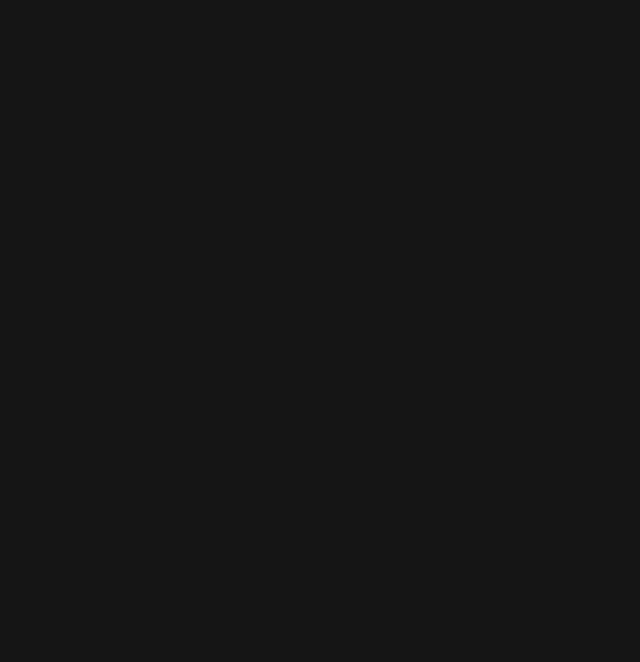
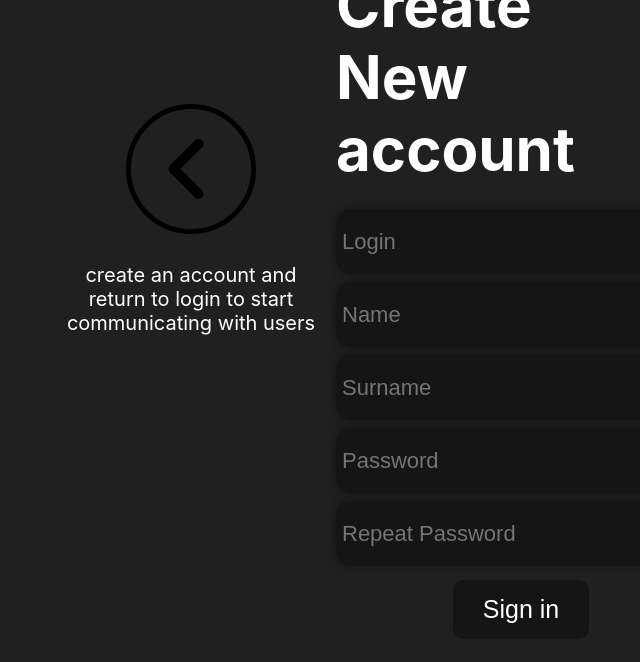
Before and after one commit to alexandrubircu/chat-app, a React (Create React App) app: page /register in a window 1280 px wide. Before the commit this address had no page. Shown: the top 662 px of the page, without its empty margins (259-899 px from the left). Built offline with nearby package versions, Linux system fonts and the light colour scheme; data requests are answered from the project's data file.

Commit message:
Added registration functionality to the main page

```diff
--- a/src/App.js
+++ b/src/App.js
@@ -1,9 +1,10 @@
 import React, { useEffect, useState } from "react";
 import './App.css';
-import { BrowserRouter, Route, Routes } from 'react-router-dom';
+import { BrowserRouter, Navigate, Route, Routes, useNavigate } from 'react-router-dom';
 import { api } from './api/api';
 import ChatPage from './container/ChatPage/ChatPage';
 import Login from './container/Login/Login';
+import Register from "./container/Register/Register";
 
 function App() {
   const [counter, setCounter] = useState(0);
@@ -76,6 +77,16 @@ function App() {
     }
   }
 
+  const registerUser = async (user) => {
+    try {
+      const res = await api.post('/users', user);
+      setUserData(prevUsers => [...prevUsers, res.data]);
+
+    } catch (error) {
+      console.error("Eroare la înregistrarea utilizatorului:", error);
+    }
+    setAuthUser(user);
+  }
 
   return (
     <div className="App">
@@ -94,6 +105,7 @@ function App() {
               setAuthUser={setAuthUser}
             />}
           />
+          <Route path="/register" element={<Register registerUser={registerUser} userData={userData}/>} />
         </Routes>
       </BrowserRouter>
     </div>
--- a/src/container/Login/Login.jsx
+++ b/src/container/Login/Login.jsx
@@ -34,7 +34,7 @@ const Login = (props) => {
                 />
                 <div className={styles.buttonblock}>
                     <div className={styles.actionblock}>
-                        <Link>Registration</Link>
+                        <Link to="/register">Registration</Link>
                         <div className={styles.checkbox}>
                             <input type="checkbox"/>
                             <p>Remember me</p>
--- /dev/null
+++ b/src/container/Register/Register.jsx
@@ -0,0 +1,90 @@
+import React, { useState } from "react";
+import styles from './styles.module.css'
+import { Link } from "react-router-dom";
+import goBack from '../../images/go-back-2-256.png'
+const Register = (props) => {
+    const [login,setLogin] = useState(null)
+    const [password,setPassword] = useState(null);
+    const [trypassword,setTryPassword] = useState(null);
+    const [name,setName] = useState(null);
+    const [surname,setSurname] = useState(null);
+    const [error,setError] = useState(null);
+
+    const handleRegister = () => {
+        if(props.userData.length){
+            if (!login || !password || !trypassword || !name || !surname) {
+                setError('All fields are required.');
+                return;
+            }
+            if (password !== trypassword) {
+                setError('Passwords do not match.');
+                return;
+            }
+            if (props.userData.some(user => user.login === login)) {
+                setError('Login already exists.');
+                return;
+            }
+            const lastUserId = props.userData.length
+            const user = {
+                id: +lastUserId+1,
+                name: name,
+                surname: surname,
+                login: login,
+                password: password
+            }
+            props.registerUser(user)
+            setError('Succes');
+
+        }
+    };
+
+    const handleKeyDown = (e) => {
+        if (e.key === 'Enter') {
+            handleRegister();
+        }
+    };
+
+    return(
+        <div className={styles.Register}>
+            <div className={styles.infoBlock}>
+                <Link to={'/'}  className={styles['custom-button']}>
+                    <img src={goBack} alt='' />
+                </Link>
+                <p>create an account and return to login to start communicating with users</p>
+                <p style={{ color: error === 'Succes' ? 'green' : 'red' }}>{error}</p>
+            </div>
+            <div className={styles.Registerblock}>
+                <h1>Create <br/> New account</h1>
+                <input
+                    placeholder="Login"
+                    onChange={(e) => setLogin(e.target.value)}
+                    onKeyDown={handleKeyDown}
+                />
+                <input
+                    placeholder="Name"
+                    onChange={(e) => setName(e.target.value)}
+                    onKeyDown={handleKeyDown}
+                />
+                <input
+                    placeholder="Surname"
+                    onChange={(e) => setSurname(e.target.value)}
+                    onKeyDown={handleKeyDown}
+                />
+                <input
+                    placeholder="Password"
+                    onChange={(e) => setPassword(e.target.value)}
+                    onKeyDown={handleKeyDown}
+                />
+                <input
+                    placeholder="Repeat Password"
+                    onChange={(e) => setTryPassword(e.target.value)}
+                    onKeyDown={handleKeyDown}
+                />
+
+                <button onClick={handleRegister}>Sign in</button>
+            </div>
+        </div>
+    );
+}
+
+export default Register;
--- /dev/null
+++ b/src/container/Register/styles.module.css
@@ -0,0 +1,96 @@
+.Register{
+    background-color: #202020;
+    width: 100%;
+    height: 100vh;
+    display: flex;
+    align-items: center;
+    justify-content: center;
+}
+.infoBlock{
+    width: 280px;
+    height: 450px;
+    margin-top: -15%;
+    display: flex;
+    flex-direction: column;
+    align-items: center;
+    justify-content: start;
+    padding: 5px;
+}
+.infoBlock > p{
+    font-size: 20px;
+    color: white;
+    text-align: center;
+    margin: 5px;
+}
+
+.custom-button {
+    display: inline-block;
+    padding: 10px;
+    background-color: transparent;
+    border: none;
+    cursor: pointer;
+    outline: none;
+    border-radius: 50%;
+    transition: background-color 0.3s ease;
+}
+
+.custom-button img {
+    width: 150px;
+    height: 150px;
+    transition: transform 0.2s ease, opacity 0.2s ease;
+}
+
+.custom-button:active img {
+    transform: scale(0.9);
+    opacity: 0.7;
+}
+
+
+
+.Registerblock{
+    width: 380px;
+    height: 700px;
+    display: flex;
+    flex-direction: column;
+    align-items: center;
+    justify-content: center;
+    padding: 5px;
+    margin-top: -15%;
+}
+.Registerblock > h1{
+    font-size: 60px;
+    color: white;
+    margin-bottom: 20px;
+}
+.Registerblock > input{
+    background-color: #151515;
+    color: white;
+    font-size: 22px;
+    width: 100%;
+    height: 65px;
+    border-radius: 15px;
+    border: none;
+    box-shadow: 0px 0px 10px #151515;
+    padding: 0px 6px;
+    margin: 4px;
+}
+
+.Registerblock > input:focus{
+    outline: none;
+}
+
+
+.Registerblock > button{
+    background-color: #151515;
+    color: white;
+    font-size: 25px;
+    width: fit-content;
+    height: fit-content;
+    padding: 15px 30px;
+    border-radius: 10px;
+    border: none;
+    margin-top: 10px;
+}
+.Registerblock > button:active{
+    background-color: #000000;
+}
```
Also changed, not shown: src/images/go-back-2-256.png (added).
